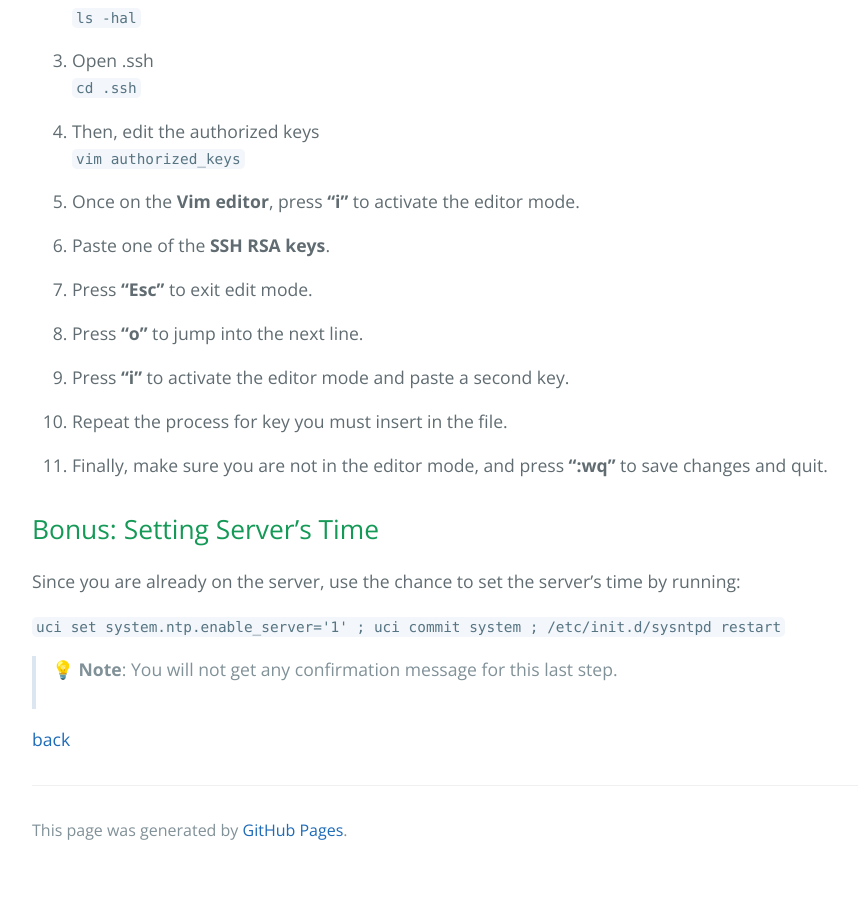
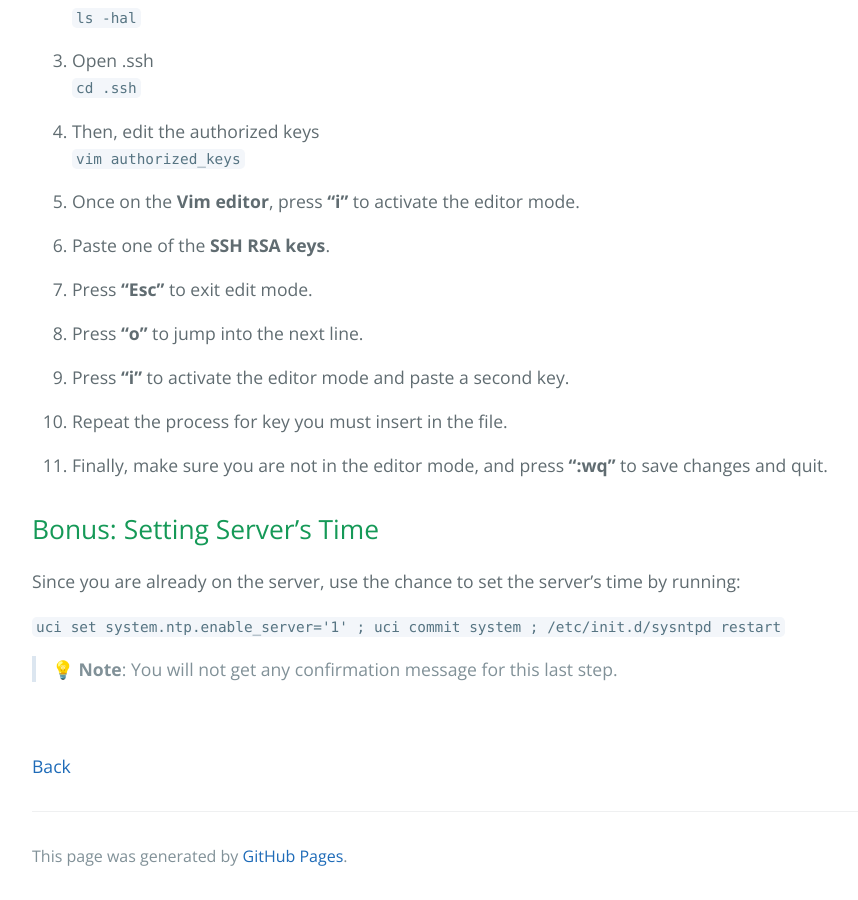
Before and after one commit to BigStepIdiomas/bigstepidiomas.github.io, a Jekyll site: the page built from userguide-routers-teleport.md, in a window 1280 px wide and 900 px high, scrolled down 3802 px. Shown: the whole window, without its empty margins (192-1050 px from the left). Built offline with Jekyll 4.4.1, drawn with Linux system fonts in a browser that asks for light colours; before the commit the page ends 4676 px from its top, so only the background shows below that.

Commit message:
commit - adding rough draft content to Index.md

```diff
--- a/userguide-routers-teleport.md
+++ b/userguide-routers-teleport.md
@@ -113,6 +113,7 @@ Since you are already on the server, use the chance to set the server’s time b
 `uci set system.ntp.enable_server='1' ; uci commit system ; /etc/init.d/sysntpd restart`<br>
 
 
-> 💡 **Note**: You will not get any confirmation message for this last step.<br><br>
+> 💡 **Note**: You will not get any confirmation message for this last step.
 
-[back](./)
+<br><br>
+[Back](./)
```
